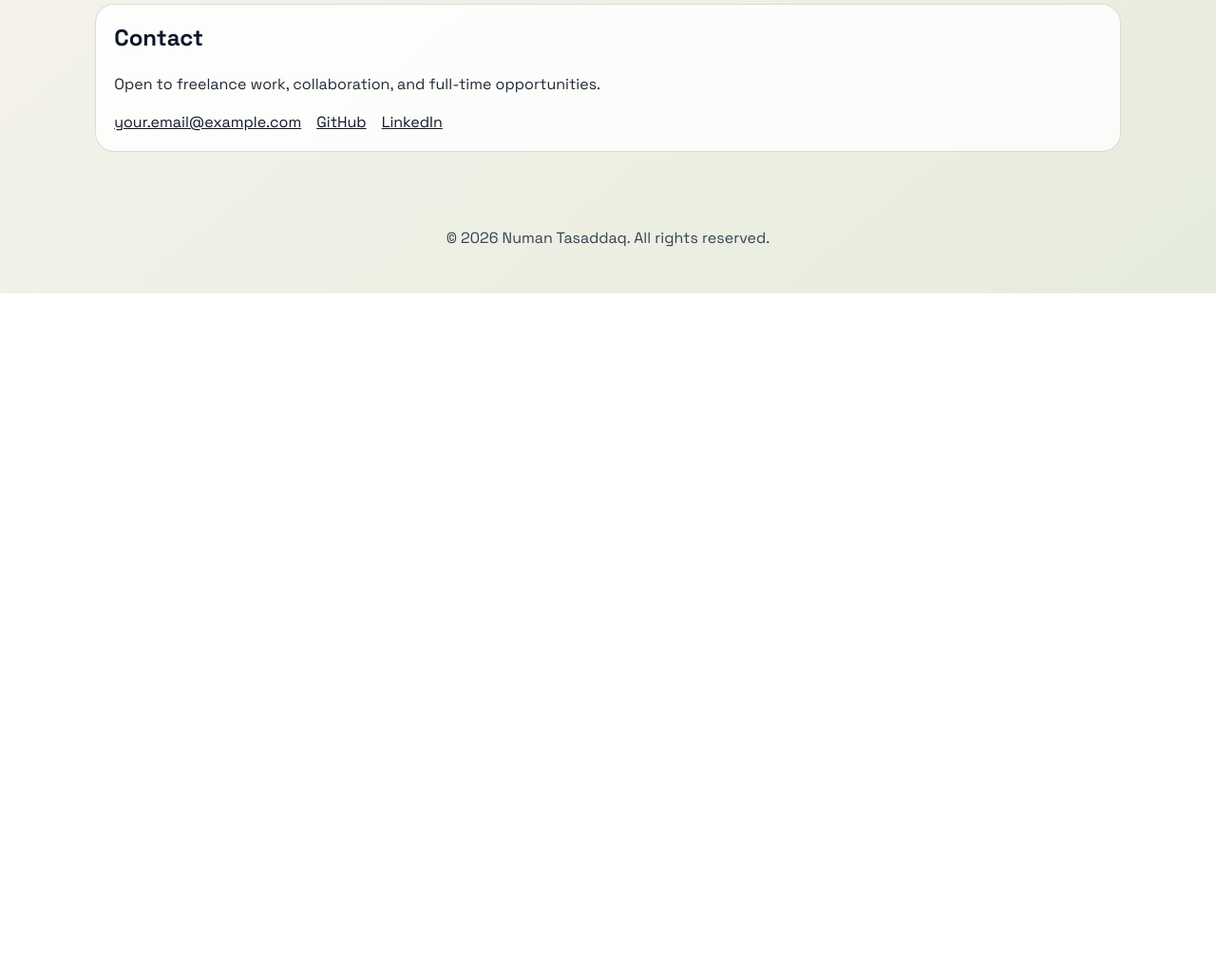
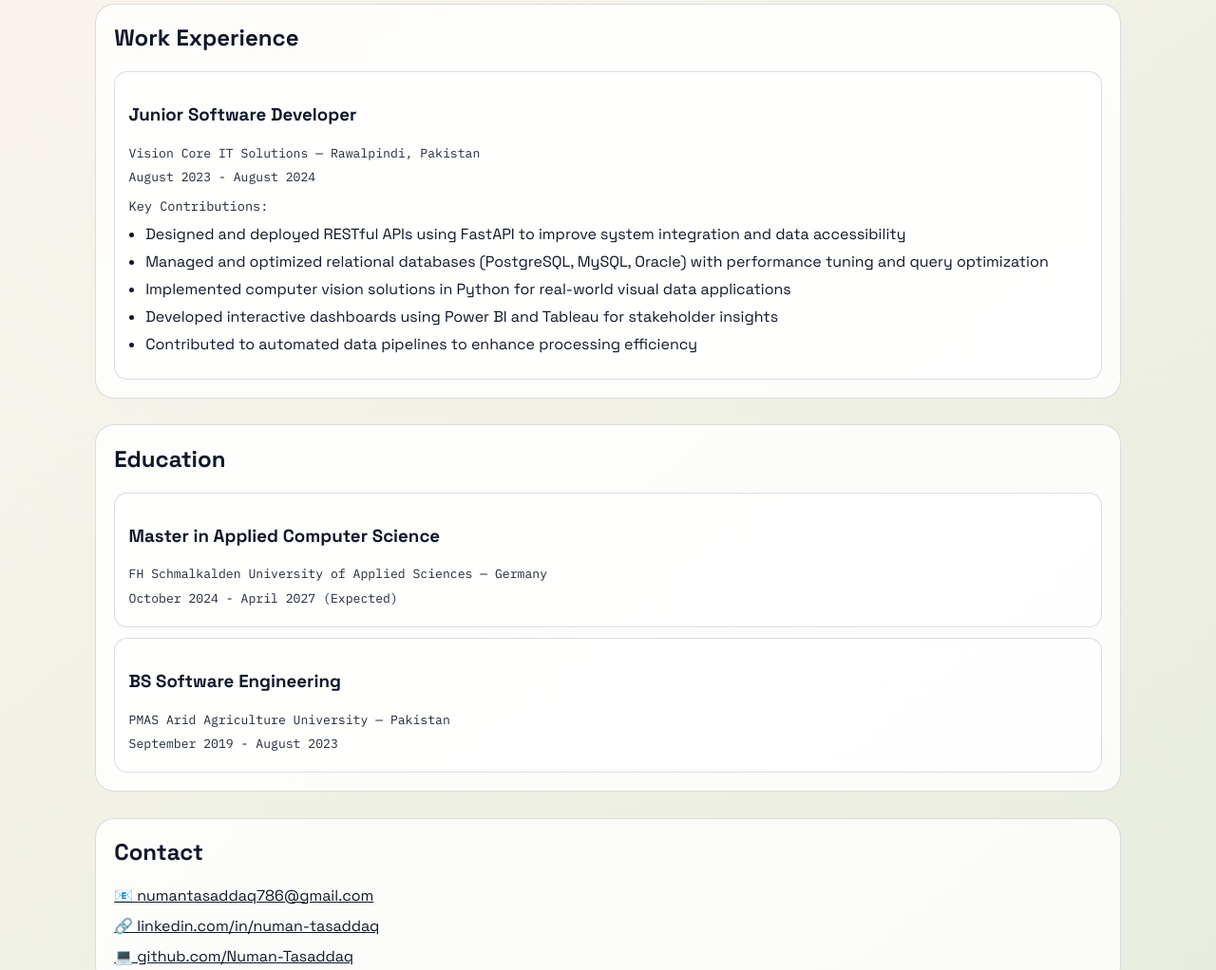
Before and after one commit to Numan-Tasaddaq/Numan-Tasaddaq.github.io, a plain HTML site: page index.html in a window 1280 px wide. Shown: the part 2468-3490 px from the top of the page at 95% size. Before the commit the page ends 2777 px from the top, so only its background shows below. Drawn offline with Linux system fonts and the light colour scheme.

Commit message:
Add work experience, education, and updated contact sections

```diff
--- a/index.html
+++ b/index.html
@@ -155,13 +155,43 @@
       </div>
     </section>
 
+    <section class="section reveal" id="work">
+      <h2>Work Experience</h2>
+      <div class="experience-item">
+        <h3>Junior Software Developer</h3>
+        <p class="meta">Vision Core IT Solutions — Rawalpindi, Pakistan</p>
+        <p class="meta">August 2023 - August 2024</p>
+        <p class="project-subtitle">Key Contributions:</p>
+        <ul class="project-points">
+          <li>Designed and deployed RESTful APIs using FastAPI to improve system integration and data accessibility</li>
+          <li>Managed and optimized relational databases (PostgreSQL, MySQL, Oracle) with performance tuning and query optimization</li>
+          <li>Implemented computer vision solutions in Python for real-world visual data applications</li>
+          <li>Developed interactive dashboards using Power BI and Tableau for stakeholder insights</li>
+          <li>Contributed to automated data pipelines to enhance processing efficiency</li>
+        </ul>
+      </div>
+    </section>
+
+    <section class="section reveal" id="education">
+      <h2>Education</h2>
+      <div class="education-item">
+        <h3>Master in Applied Computer Science</h3>
+        <p class="meta">FH Schmalkalden University of Applied Sciences — Germany</p>
+        <p class="meta">October 2024 - April 2027 (Expected)</p>
+      </div>
+      <div class="education-item">
+        <h3>BS Software Engineering</h3>
+        <p class="meta">PMAS Arid Agriculture University — Pakistan</p>
+        <p class="meta">September 2019 - August 2023</p>
+      </div>
+    </section>
+
     <section class="section reveal" id="contact">
       <h2>Contact</h2>
-      <p>Open to freelance work, collaboration, and full-time opportunities.</p>
       <div class="contact-links">
-        <a href="mailto:your.email@example.com">your.email@example.com</a>
-        <a href="https://github.com/numan-tasaddaq" target="_blank" rel="noreferrer">GitHub</a>
-        <a href="https://www.linkedin.com/" target="_blank" rel="noreferrer">LinkedIn</a>
+        <a href="mailto:numantasaddaq786@gmail.com">&#128231; numantasaddaq786@gmail.com</a>
+        <a href="https://linkedin.com/in/numan-tasaddaq" target="_blank" rel="noreferrer">&#128279; linkedin.com/in/numan-tasaddaq</a>
+        <a href="https://github.com/Numan-Tasaddaq" target="_blank" rel="noreferrer">&#128187; github.com/Numan-Tasaddaq</a>
       </div>
     </section>
   </main>
--- a/styles.css
+++ b/styles.css
@@ -268,10 +268,30 @@ h1 {
   color: var(--muted);
 }
 
+.experience-item,
+.education-item {
+  border: 1px solid var(--line);
+  border-radius: 14px;
+  padding: 0.9rem;
+  background: rgba(255, 255, 255, 0.7);
+}
+
+.education-item + .education-item {
+  margin-top: 0.7rem;
+}
+
+.meta {
+  margin: 0.2rem 0;
+  color: var(--muted);
+  font-family: "IBM Plex Mono", monospace;
+  font-size: 0.82rem;
+}
+
 .contact-links {
   display: flex;
+  flex-direction: column;
   flex-wrap: wrap;
-  gap: 1rem;
+  gap: 0.7rem;
 }
 
 .contact-links a {
```
